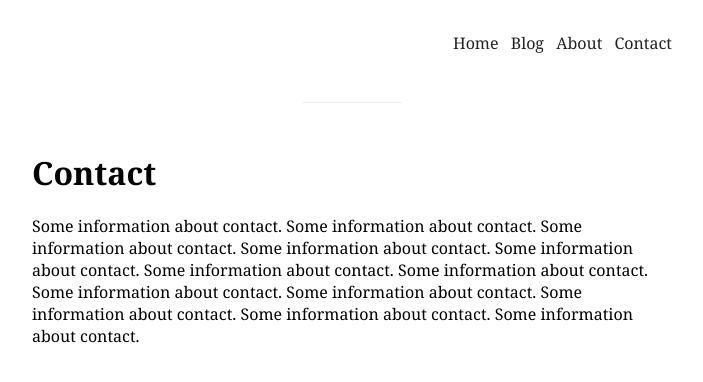
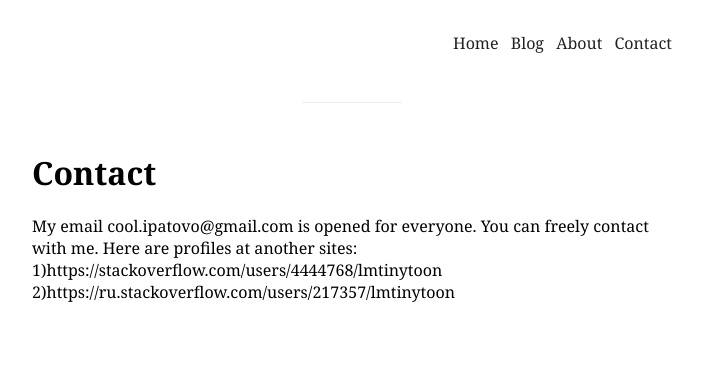
Before and after one commit to LmTinyToon/LmTinyToon.github.io, a Jekyll site: the page built from contact.html, in a window 1280 px wide. Shown: the top 382 px of the page, without its empty margins (288-991 px from the left). Built offline with Jekyll 4.4.1, drawn with Linux system fonts in a browser that asks for light colours.

Commit message:
Minor updations of about/contact pages

```diff
--- a/contact.html
+++ b/contact.html
@@ -3,6 +3,8 @@ title: Contact
 layout: default
 ---
 
-Some information about contact. Some information about contact. Some information about contact. Some information about contact.
-Some information about contact. Some information about contact. Some information about contact. Some information about contact.
-Some information about contact. Some information about contact. Some information about contact. Some information about contact.
+My email cool.ipatovo@gmail.com is opened for everyone. You can freely contact with me.
+Here are profiles at another sites:
+
+1)https://stackoverflow.com/users/4444768/lmtinytoon
+2)https://ru.stackoverflow.com/users/217357/lmtinytoon
```
Also changed, not shown: about.html (+4 -3 lines).
